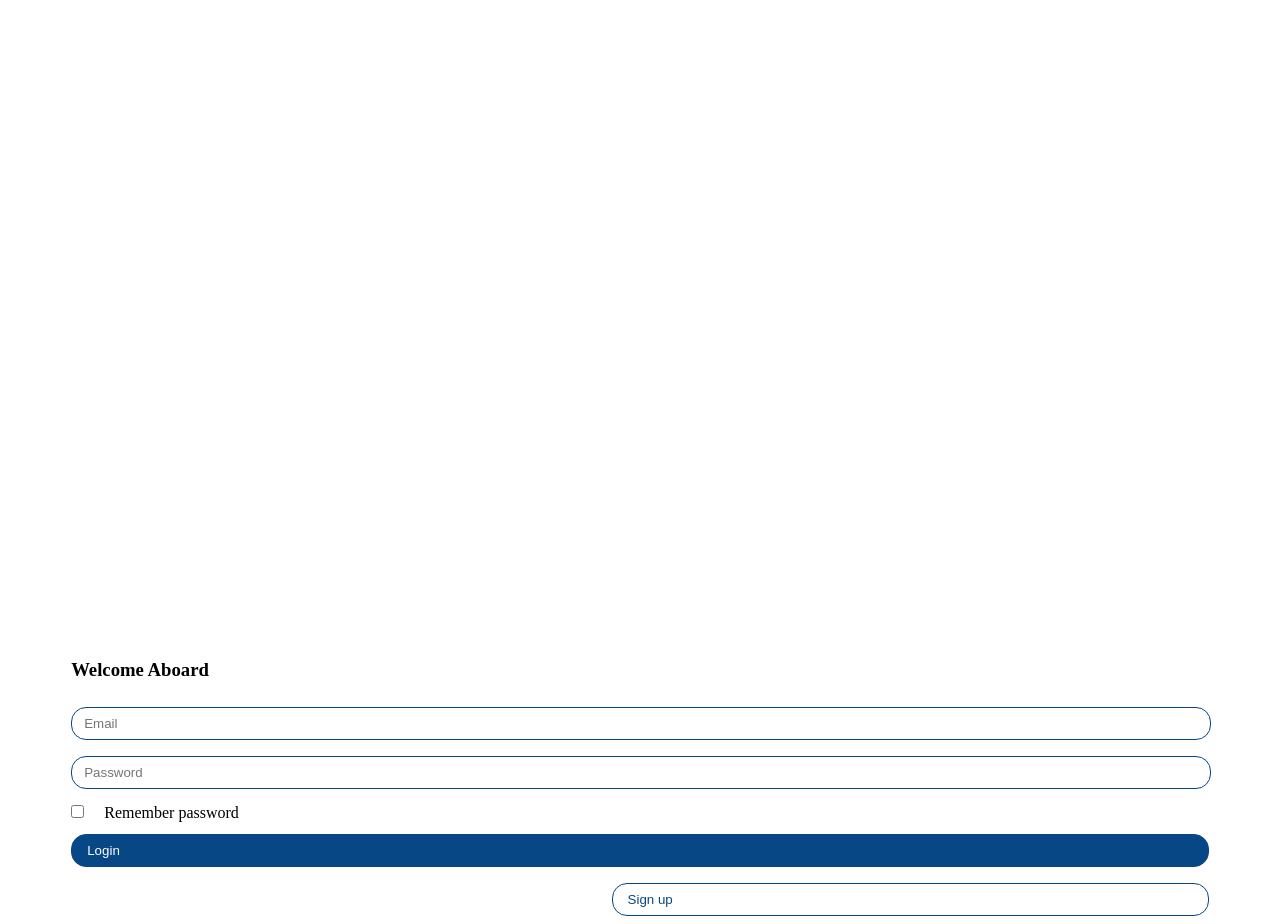
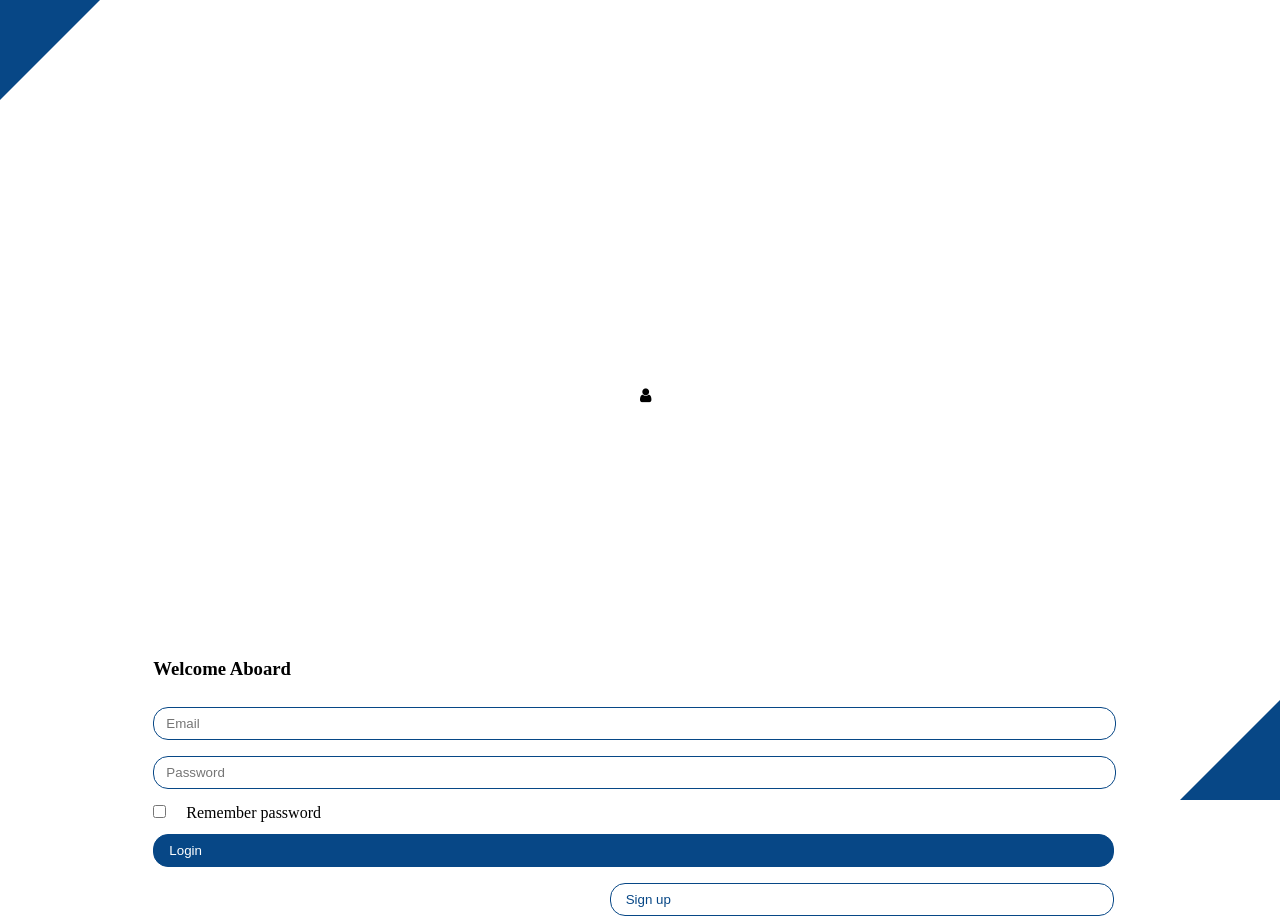
Before and after one commit to OTANatio/Basic-Login-page, a plain HTML site: page mobileView.html in a window 1280 px wide. Drawn offline with Linux system fonts and the light colour scheme.

Commit message:
Shapes n Logo Added

```diff
--- a/Stylesheet/Mobilestyle.css
+++ b/Stylesheet/Mobilestyle.css
@@ -1,14 +1,11 @@
 body{
-    padding:0px;
+
     font-family: poppins;
 }
 
-section{
-    Padding-top:50%;
-}
 
 .form {
-    width: 90%;
+    width: 80%;
     margin: auto;
 }
 
@@ -61,10 +58,32 @@ form .register-form input[type=checkbox].inline {
     color: rgb(7, 71, 134);
 }
 
-/*.triangle-up {
-	width: 0;
-	height: 0;
-	border-left: 25px solid transparent;
-	border-right: 25px solid transparent;
-	border-bottom: 50px solid #555;
-}*/
+.triangle-topleft {
+    width: 0;
+    height: 0;
+    border-top: 100px solid rgb(7, 71, 134);
+    border-right: 100px solid transparent;
+    position: absolute;
+    left:0px;
+    top:0px
+}
+
+.triangle-bottomright {
+    width: 0;
+    height: 0;
+    border-bottom: 100px solid rgb(7, 71, 134);
+    border-left: 100px solid transparent;
+    position: absolute;
+    right:0px;
+    bottom:0px;
+}
+
+.icon{
+    padding-top: 16px !important;
+}
+
+#control-main-div{
+    width: 95%;
+    margin-left: 2%;
+    margin-top: 20%;
+}
--- a/mobileView.html
+++ b/mobileView.html
@@ -1,4 +1,3 @@
-
 <!DOCTYPE html>
 <html>
     <head>
@@ -10,14 +9,16 @@
         <title>Mobile-Basic-Login-Form</title>
     </head>
     <body>
-           <!--<div class="triangle-up"></div>-->
-        <header>
-
-        </header>
+           <header>
+                <div class="triangle-topleft"></div>
+           </header>
+         <!--<div class="Icon"><i class="fa fa-user" style="margin-top:19%;
+            margin-left:52%;"></i></div>-->
         <!--div class="logo">
             <i class="fa fa-ellipsis-v"></i>
         </div>-->
-        <section>
+        <i class="fa fa-user" style="margin-left: 50% ; Margin-top: 30%"></i>
+        <div id="control-main-div">
             <div class="form">
                 <h3>Welcome Aboard</h3>
             <div class="register-form">
@@ -25,14 +26,16 @@
                 <br>
                  <input type="password"placeholder="Password">
                 <br>
-                <input  type="checkbox" style="display: inline; width: auto" class="inline" name="" id=""><span>Remember password</span>
+                <input  type="checkbox" style="display:inline; width:auto" class="inline" name="" id=""><span>Remember password</span>
                 <br>
                 <button type="button" class="main">Login</button>
                 <br>
                 <button type="button" class="second">Sign up</button>
         </div>
     </div>
-</section>
-
+</div>
+    <footer>
+    <div class="triangle-bottomright"></div>
+    </footer>
     </body>
 </html>
```
